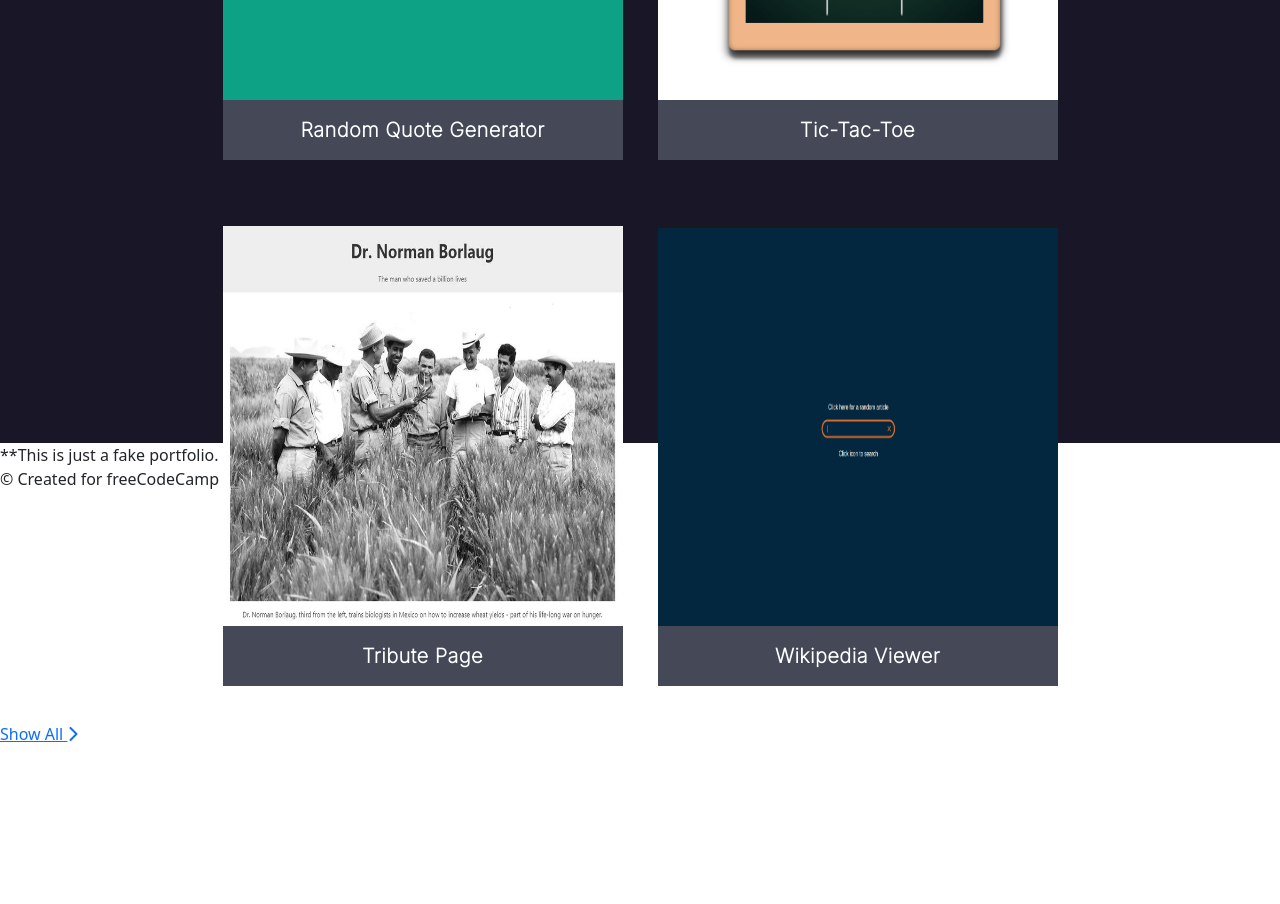
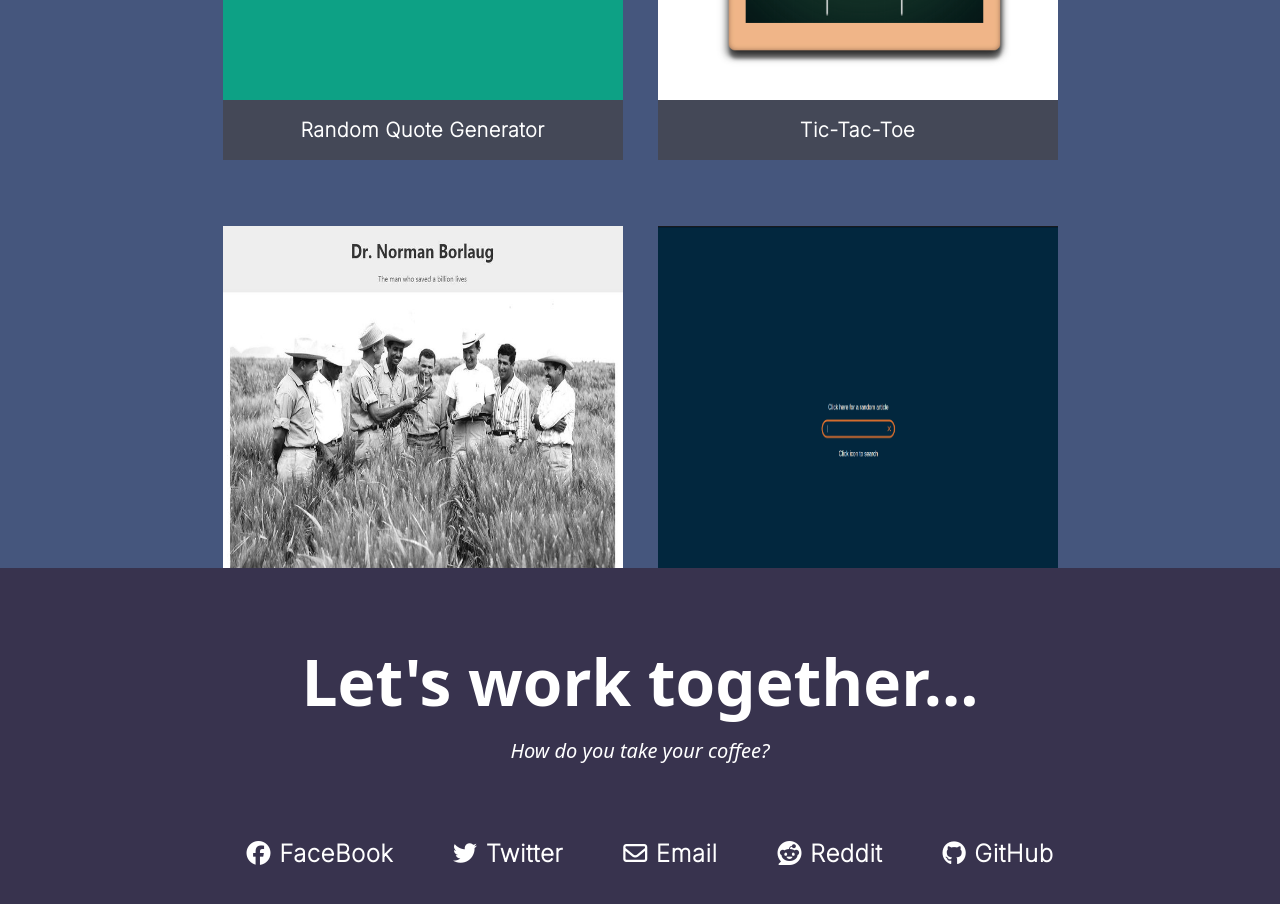
Before and after one commit to WaiYanMoeMyintt/Responsive-Websites, a plain HTML site: page Personal-Profile-Web-Page/index.html in a window 1280 px wide. Shown: the part 1880-2784 px from the top of the page. Before the commit the page ends 2626 px from the top, so only its background shows below. Drawn offline with nearby package versions, Linux system fonts and the light colour scheme.

Commit message:
update a another source code for project

```diff
--- a/Personal-Profile-Web-Page/Final/style.css
+++ b/Personal-Profile-Web-Page/Final/style.css
@@ -95,11 +95,12 @@ nav .nav-header-links ul a {
     color: var(--bg-color);
 }
 .project-container{
-    height:150%;
+    height:165%;
     position:relative;
     top:32%;
     width:100%;
-    background-color: var(--bg-color);
+    background-color: #45567D;
+    /* background-color: #38334e; */
 }
 .project-container div {
     padding-top:25px;
@@ -160,6 +161,7 @@ nav .nav-header-links ul a {
     padding:15px 20px;
     font-weight: 600;
     font-family: 'Inter', sans-serif;
+    cursor: pointer;
 }
 .profile-2  p {
     background-color: #444857;
@@ -169,6 +171,7 @@ nav .nav-header-links ul a {
     padding:15px 20px;
     font-weight: 600;
     font-family: 'Inter', sans-serif;
+    cursor: pointer;
 }
 .profile-3  p {
     background-color: #444857;
@@ -178,6 +181,7 @@ nav .nav-header-links ul a {
     padding:15px 20px;
     font-weight: 600;
     font-family: 'Inter', sans-serif;
+    cursor: pointer;
 }
 .profile-4  p {
     background-color: #444857;
@@ -187,6 +191,7 @@ nav .nav-header-links ul a {
     padding:15px 20px;
     font-weight: 600;
     font-family: 'Inter', sans-serif;
+    cursor: pointer;
 }
 .profile-5  p {
     background-color: #444857;
@@ -196,6 +201,7 @@ nav .nav-header-links ul a {
     padding:15px 20px;
     font-weight: 600;
     font-family: 'Inter', sans-serif;
+    cursor: pointer;
 }
 .profile-6  p {
     background-color: #444857;
@@ -205,4 +211,125 @@ nav .nav-header-links ul a {
     padding:15px 20px;
     font-weight: 600;
     font-family: 'Inter', sans-serif;
+    cursor: pointer;
 }
+.profile-link {
+    display: flex;
+    justify-content:center;
+    color:#fff;
+    position: relative;
+    top:35px;
+    text-decoration: none;
+    border:none;
+    outline:none;
+    background-color: var(--bg-color);
+    font-size:1.3rem;
+    font-weight: normal;
+    letter-spacing:.8px;
+    margin:0 42%;
+    padding:10px 25px;
+    transition:color .3s ease-in;
+    border-radius:6px;
+    text-align: center;
+}
+.profile-link:hover {
+    color:rgb(192, 192, 192);
+
+}
+.profile-link i {
+    display:block;
+    font-size:1.3rem;
+    padding:0 8px;
+    position:absolute;
+    bottom:13.6px;
+    right:13%;
+    transition: transform .3s ease-in-out;
+}
+.profile-link i:hover{
+    transform: translateX(5px);
+}
+
+.footer-section {
+    background-color: #38334e;
+    width:100%;
+    height: 60%;
+    position: relative;
+    top:30%;
+}
+.footer-section .footer-title {
+   position: relative;
+   top:8%;
+}
+.footer-section div {
+    color:#fff;
+    font-weight: 700;
+    padding:15px 0;
+
+}
+.footer-section i {
+    color:#fff;
+    font-weight: normal;
+    display:flex;
+    justify-content:center;
+}
+.footer-section .footer-links {
+    position: relative;
+    top:15%;
+    display:flex;
+    right:10px;
+    justify-content:center;
+    align-items:center;
+    flex-flow:row wrap;
+    gap:35px 20px;
+}
+.footer-section ul  a {
+    text-decoration: none;
+    font-size:1.5rem;
+    color:#fff;
+    font-weight: 600;
+    font-family: 'Inter', sans-serif;
+    letter-spacing:.6px;
+}
+.footer-section ul {
+    transition:transform .7s  ease-in;
+}
+.footer-section ul:hover {
+    transform: translateY(18px);
+}
+.footer-section ul a i {
+    display:inline-block;
+    padding:0 8px;
+    cursor:pointer;
+}
+.footer-bars::before{
+    content:" ";
+    width: 100%;
+    height:3px;
+    background-color:#fff;
+}
+.footer-bars{
+    position: relative;
+    top:25%;
+    display:flex;
+    flex-wrap:wrap;
+    justify-content:space-between;
+    align-items:center;
+    gap:20px;
+    margin:0 20px;
+}
+.footer-bars .bar-1{
+    font-size:1.2rem;
+    color:#fff;
+    font-weight: 300;
+    letter-spacing:.6px;
+    word-wrap: wrap;
+
+}
+.footer-bars .bar-2{
+    font-size:1.2rem;
+    color:#fff;
+    font-weight: 300;
+    letter-spacing:.6px;
+    word-wrap: wrap;
+
+}
```
